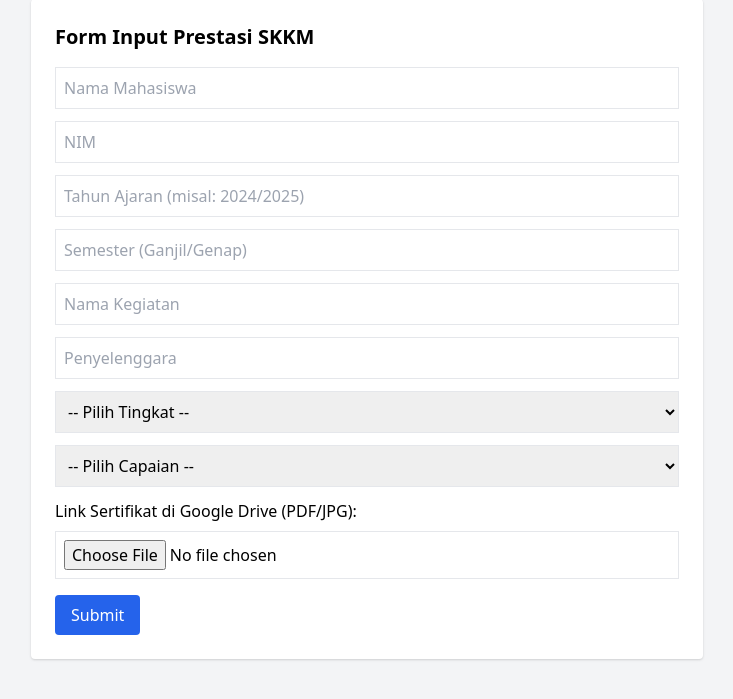
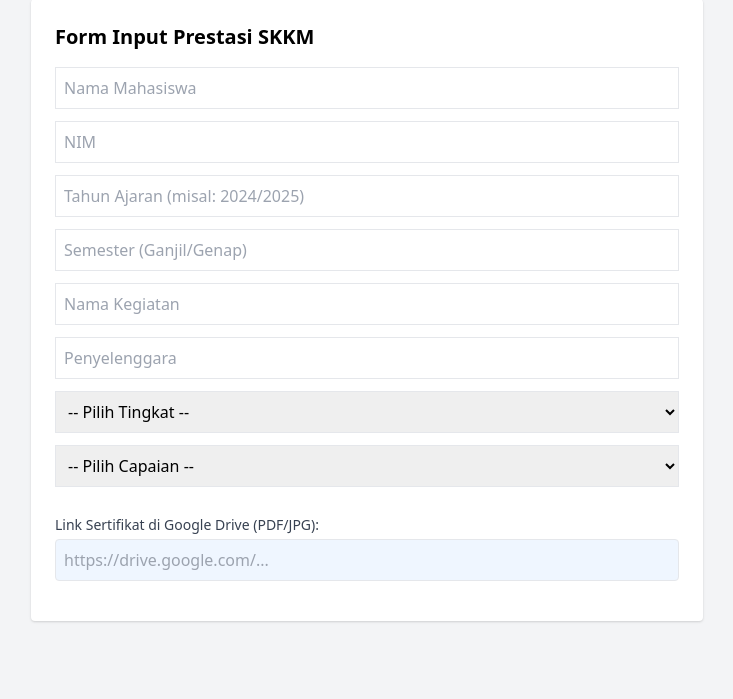
Before and after one commit to NourAnisa/si-skkm-unism, a FastAPI app: page /prestasi/input in a window 1280 px wide. Shown: the part 25-724 px from the top of the page, without its empty margins (273-1006 px from the left). Run offline with FastAPI, Linux system fonts and the light colour scheme.

Commit message:
Update input_prestasi.html

```diff
--- a/templates/input_prestasi.html
+++ b/templates/input_prestasi.html
@@ -23,9 +23,8 @@
                 <option value="">-- Pilih Capaian --</option>
                 <option>Peserta</option><option>Juara III</option><option>Juara II</option><option>Juara I</option>
             </select>
-            <label class="block mb-2">Link Sertifikat di Google Drive (PDF/JPG):</label>
-            <input type="file" name="sertifikat" class="w-full border p-2 mb-4" required>
-            <button type="submit" class="bg-blue-600 text-white px-4 py-2 rounded">Submit</button>
+           <label class="block text-sm text-gray-700 mt-4 mb-1">Link Sertifikat di Google Drive (PDF/JPG):</label>
+      <input name="link_sertifikat" type="url" placeholder="https://drive.google.com/..." class="w-full p-2 mb-4 border rounded bg-blue-50" required>
         </form>
     </div>
 </body>
```
